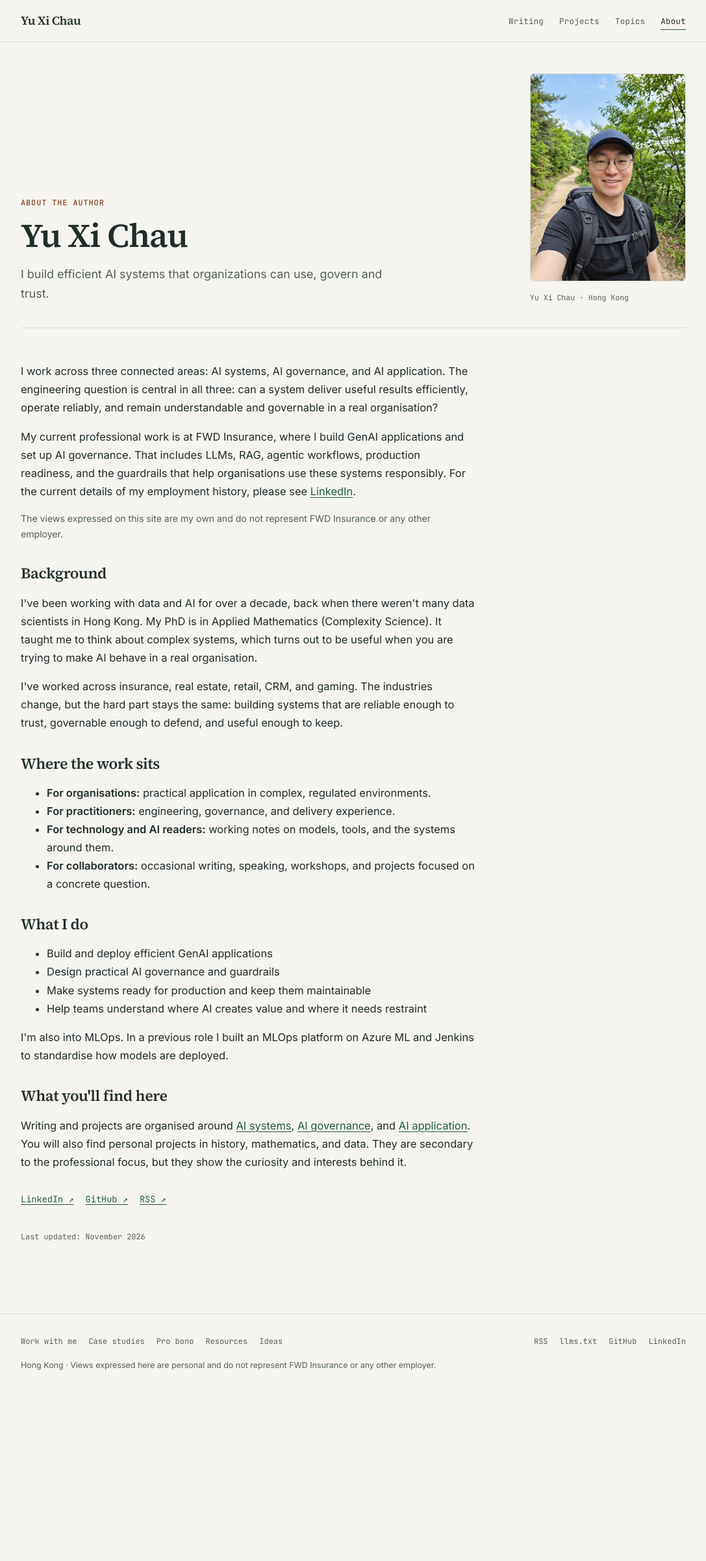
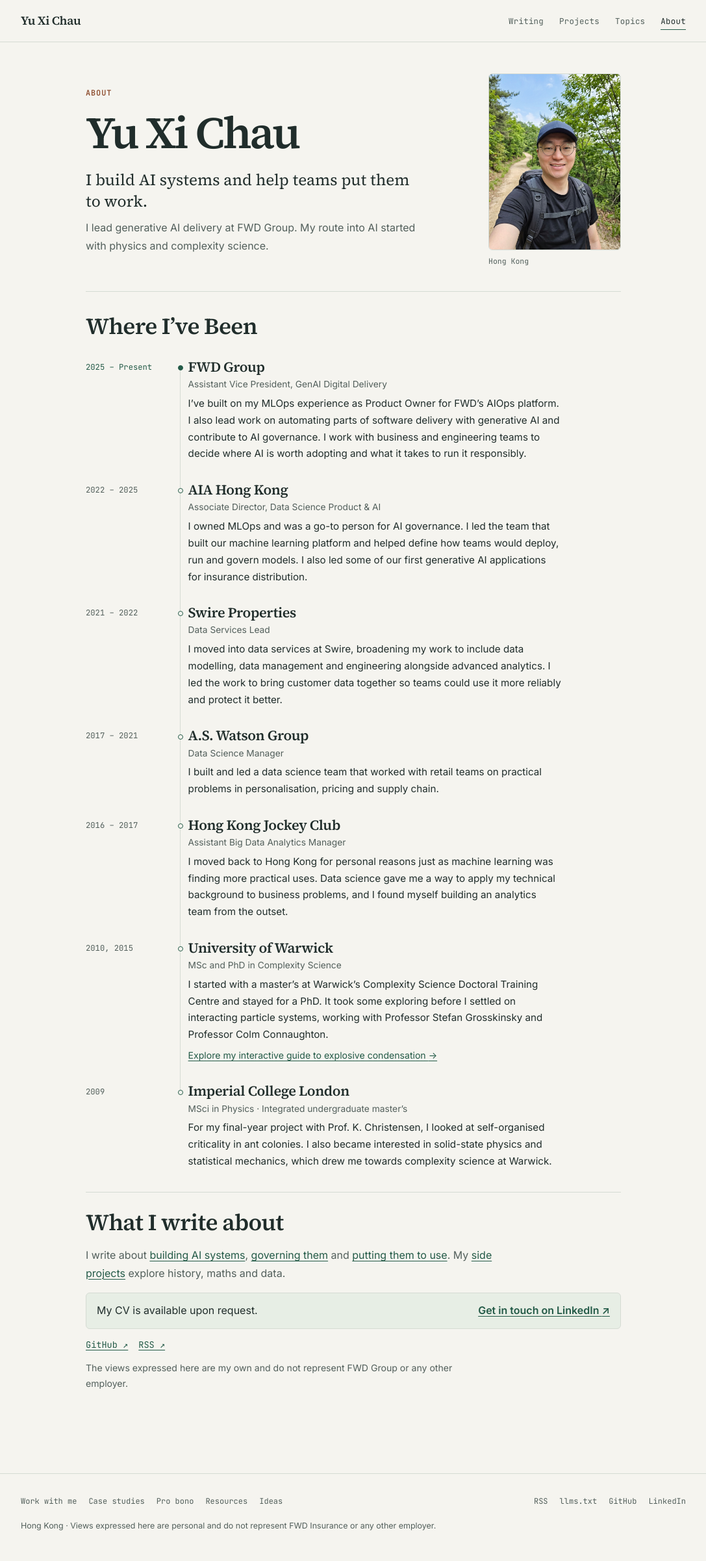
Before and after one commit to yuxichau/yuxichau, a Jekyll site: the page built from _pages/about.md, in a window 1280 px wide. Shown: the whole page at 65% size, without its empty margins (96-1183 px from the left). Built offline with Jekyll 4.4.1, drawn with Linux system fonts in a browser that asks for light colours; before the commit the page ends 2155 px from its top, so only the background shows below that.

Commit message:
Publish About career and education timeline

```diff
--- a/_pages/about.md
+++ b/_pages/about.md
@@ -2,33 +2,91 @@
 layout: default
 title: About
 seo_title: About Yu Xi Chau | Systems Journal
-description: About Yu Xi Chau, who builds efficient AI systems that organizations can use, govern and trust.
+description: Yu Xi Chau’s background in AI delivery, data science, physics and complexity science.
 permalink: /about/
 ---
 <div class="sj-about">
   <div class="sj-about-intro">
-    <div>
-      <p class="sj-kicker">About the author</p>
+    <div class="sj-about-heading">
+      <p class="sj-kicker">About</p>
       <h1>Yu Xi Chau</h1>
-      <p class="sj-about-lede">I build efficient AI systems that organizations can use, govern and trust.</p>
     </div>
-    <figure class="sj-about-portrait"><img src="{{ '/assets/images/bio-photo-20260912.png' | relative_url }}" alt="Yu Xi Chau" width="768" height="1024"><figcaption>Yu Xi Chau · Hong Kong</figcaption></figure>
+    <figure class="sj-about-portrait"><img src="{{ '/assets/images/bio-photo-20260912.png' | relative_url }}" alt="Portrait of Yu Xi Chau" width="768" height="1024"><figcaption>Hong Kong</figcaption></figure>
+    <div class="sj-about-summary">
+      <p class="sj-about-lede">I build AI systems and help teams put them to work.</p>
+      <p>I lead generative AI delivery at FWD Group. My route into AI started with physics and complexity science.</p>
+    </div>
   </div>
-  <div class="sj-about-body">
-    <p>I work across three connected areas: AI systems, AI governance, and AI application. The engineering question is central in all three: can a system deliver useful results efficiently, operate reliably, and remain understandable and governable in a real organisation?</p>
-    <p>My current professional work is at FWD Insurance, where I build GenAI applications and set up AI governance. That includes LLMs, RAG, agentic workflows, production readiness, and the guardrails that help organisations use these systems responsibly. For the current details of my employment history, please see <a href="https://www.linkedin.com/in/yuxichau/">LinkedIn</a>.</p>
-    <p class="sj-disclaimer">The views expressed on this site are my own and do not represent FWD Insurance or any other employer.</p>
-    <h2>Background</h2>
-    <p>I've been working with data and AI for over a decade, back when there weren't many data scientists in Hong Kong. My PhD is in Applied Mathematics (Complexity Science). It taught me to think about complex systems, which turns out to be useful when you are trying to make AI behave in a real organisation.</p>
-    <p>I've worked across insurance, real estate, retail, CRM, and gaming. The industries change, but the hard part stays the same: building systems that are reliable enough to trust, governable enough to defend, and useful enough to keep.</p>
-    <h2>Where the work sits</h2>
-    <ul><li><strong>For organisations:</strong> practical application in complex, regulated environments.</li><li><strong>For practitioners:</strong> engineering, governance, and delivery experience.</li><li><strong>For technology and AI readers:</strong> working notes on models, tools, and the systems around them.</li><li><strong>For collaborators:</strong> occasional writing, speaking, workshops, and projects focused on a concrete question.</li></ul>
-    <h2>What I do</h2>
-    <ul><li>Build and deploy efficient GenAI applications</li><li>Design practical AI governance and guardrails</li><li>Make systems ready for production and keep them maintainable</li><li>Help teams understand where AI creates value and where it needs restraint</li></ul>
-    <p>I'm also into MLOps. In a previous role I built an MLOps platform on Azure ML and Jenkins to standardise how models are deployed.</p>
-    <h2>What you'll find here</h2>
-    <p>Writing and projects are organised around <a href="{{ '/topics/ai-systems/' | relative_url }}">AI systems</a>, <a href="{{ '/topics/ai-governance/' | relative_url }}">AI governance</a>, and <a href="{{ '/topics/ai-application/' | relative_url }}">AI application</a>. You will also find personal projects in history, mathematics, and data. They are secondary to the professional focus, but they show the curiosity and interests behind it.</p>
-    <p class="sj-about-links"><a href="https://www.linkedin.com/in/yuxichau/">LinkedIn ↗</a><a href="https://github.com/yuxichau">GitHub ↗</a><a href="{{ '/feed.xml' | relative_url }}">RSS ↗</a></p>
-    <p class="sj-about-updated">Last updated: {{ 'now' | date: "%B %Y" }}</p>
-  </div>
+  <section class="sj-about-journey" aria-labelledby="journey">
+    <h2 id="journey">Where I’ve Been</h2>
+    <ol class="sj-about-timeline" role="list">
+      <li class="sj-about-current">
+        <p class="sj-about-date"><time datetime="2025">2025</time> – Present</p>
+        <div>
+          <h3>FWD Group</h3>
+          <p class="sj-about-role">Assistant Vice President, GenAI Digital Delivery</p>
+          <p class="sj-about-detail">I’ve built on my MLOps experience as Product Owner for FWD’s AIOps platform. I also lead work on automating parts of software delivery with generative AI and contribute to AI governance. I work with business and engineering teams to decide where AI is worth adopting and what it takes to run it responsibly.</p>
+        </div>
+      </li>
+      <li>
+        <p class="sj-about-date"><time datetime="2022">2022</time> – <time datetime="2025">2025</time></p>
+        <div>
+          <h3>AIA Hong Kong</h3>
+          <p class="sj-about-role">Associate Director, Data Science Product &amp; AI</p>
+          <p class="sj-about-detail">I owned MLOps and was a go-to person for AI governance. I led the team that built our machine learning platform and helped define how teams would deploy, run and govern models. I also led some of our first generative AI applications for insurance distribution.</p>
+        </div>
+      </li>
+      <li>
+        <p class="sj-about-date"><time datetime="2021">2021</time> – <time datetime="2022">2022</time></p>
+        <div>
+          <h3>Swire Properties</h3>
+          <p class="sj-about-role">Data Services Lead</p>
+          <p class="sj-about-detail">I moved into data services at Swire, broadening my work to include data modelling, data management and engineering alongside advanced analytics. I led the work to bring customer data together so teams could use it more reliably and protect it better.</p>
+        </div>
+      </li>
+      <li>
+        <p class="sj-about-date"><time datetime="2017">2017</time> – <time datetime="2021">2021</time></p>
+        <div>
+          <h3>A.S. Watson Group</h3>
+          <p class="sj-about-role">Data Science Manager</p>
+          <p class="sj-about-detail">I built and led a data science team that worked with retail teams on practical problems in personalisation, pricing and supply chain.</p>
+        </div>
+      </li>
+      <li>
+        <p class="sj-about-date"><time datetime="2016">2016</time> – <time datetime="2017">2017</time></p>
+        <div>
+          <h3>Hong Kong Jockey Club</h3>
+          <p class="sj-about-role">Assistant Big Data Analytics Manager</p>
+          <p class="sj-about-detail">I moved back to Hong Kong for personal reasons just as machine learning was finding more practical uses. Data science gave me a way to apply my technical background to business problems, and I found myself building an analytics team from the outset.</p>
+        </div>
+      </li>
+      <li>
+        <p class="sj-about-date"><time datetime="2010">2010</time>, <time datetime="2015">2015</time></p>
+        <div>
+          <h3>University of Warwick</h3>
+          <p class="sj-about-role">MSc and PhD in Complexity Science</p>
+          <p class="sj-about-detail">I started with a master’s at Warwick’s Complexity Science Doctoral Training Centre and stayed for a PhD. It took some exploring before I settled on interacting particle systems, working with Professor Stefan Grosskinsky and Professor Colm Connaughton.</p>
+          <a class="sj-about-project" href="{{ '/projects/explosive-condensation/' | relative_url }}">Explore my interactive guide to explosive condensation <span aria-hidden="true">→</span></a>
+        </div>
+      </li>
+      <li>
+        <p class="sj-about-date"><time datetime="2009">2009</time></p>
+        <div>
+          <h3>Imperial College London</h3>
+          <p class="sj-about-role">MSci in Physics · Integrated undergraduate master’s</p>
+          <p class="sj-about-detail">For my final-year project with Prof. K. Christensen, I looked at self-organised criticality in ant colonies. I also became interested in solid-state physics and statistical mechanics, which drew me towards complexity science at Warwick.</p>
+        </div>
+      </li>
+    </ol>
+  </section>
+  <section class="sj-about-elsewhere" aria-labelledby="about-writing">
+    <h2 id="about-writing">What I write about</h2>
+    <p>I write about <a href="{{ '/topics/ai-systems/' | relative_url }}">building AI systems</a>, <a href="{{ '/topics/ai-governance/' | relative_url }}">governing them</a> and <a href="{{ '/topics/ai-application/' | relative_url }}">putting them to use</a>. My <a href="{{ '/projects/' | relative_url }}">side projects</a> explore history, maths and data.</p>
+    <div class="sj-about-contact">
+      <p>My CV is available upon request.</p>
+      <a href="https://www.linkedin.com/in/yuxichau/">Get in touch on LinkedIn <span aria-hidden="true">↗</span></a>
+    </div>
+    <p class="sj-about-links"><a href="https://github.com/yuxichau">GitHub ↗</a><a href="{{ '/feed.xml' | relative_url }}">RSS ↗</a></p>
+    <p class="sj-disclaimer">The views expressed here are my own and do not represent FWD Group or any other employer.</p>
+  </section>
 </div>
--- a/_sass/_pages.scss
+++ b/_sass/_pages.scss
@@ -278,19 +278,21 @@
 
 /* About page */
 .sj-about {
-  max-width: var(--sj-wide);
+  max-width: 55rem;
   margin: 0 auto;
   padding: 3rem 28px 1rem;
 }
 
 .sj-about-intro {
   display: grid;
-  grid-template-columns: 1.5fr 240px;
-  gap: 56px;
-  align-items: end;
+  grid-template-columns: minmax(0, 1fr) auto;
+  gap: 1rem clamp(1.25rem, 6vw, 4.5rem);
+  align-items: center;
   padding-bottom: 2.25rem;
   border-bottom: 1px solid var(--sj-line);
 }
+
+.sj-about-heading { align-self: end; }
 
 .sj-kicker {
   font-family: var(--sj-mono);
@@ -303,22 +305,40 @@
 }
 
 .sj-about h1 {
-  font-size: clamp(2.2rem, 4.5vw, 3.2rem);
-  margin: 0 0 0.85rem;
+  font-size: clamp(2.4rem, 8vw, 4.3rem);
+  letter-spacing: -0.045em;
+  margin: 0;
+}
+
+.sj-about-summary {
+  align-self: start;
+  max-width: 32rem;
+  color: var(--sj-muted);
+}
+
+.sj-about-summary p {
+  margin: 0;
+  text-wrap: pretty;
+}
+
+.sj-about-summary p + p {
+  margin-top: 0.65rem;
 }
 
 .sj-about-lede {
-  margin: 0;
-  font-size: 1.12rem;
-  color: var(--sj-muted);
-  max-width: 560px;
+  font: clamp(1.22rem, 2.8vw, 1.52rem)/1.35 var(--sj-serif);
+  color: var(--sj-ink);
 }
 
 .sj-about-portrait {
   margin: 0;
+  grid-column: 2;
+  grid-row: 1 / span 2;
+  width: clamp(8.5rem, 22vw, 12.75rem);
 }
 
 .sj-about-portrait img {
+  display: block;
   width: 100%;
   aspect-ratio: 3 / 4;
   object-fit: cover;
@@ -334,31 +354,111 @@
   color: var(--sj-muted);
 }
 
-.sj-about-body {
-  max-width: var(--sj-measure);
-  padding-top: 2.25rem;
-  font-size: 1.03rem;
+.sj-about-journey {
+  padding-block: 2rem 2.15rem;
 }
 
-.sj-about-body h2 {
-  font-size: 1.45rem;
-  margin: 2.2rem 0 0.7rem;
+.sj-about h2 {
+  font-size: clamp(1.7rem, 4vw, 2.2rem);
+  margin: 0;
 }
+
+.sj-about-timeline {
+  --date-width: 8.3rem;
+  --timeline-gap: 1.55rem;
+  --marker-top: 1.55rem;
+  --rail-offset: calc(var(--date-width) + var(--timeline-gap) / 2);
+  list-style: none;
+  margin: 1.15rem 0 0;
+  padding: 0;
+}
+
+.sj-about-timeline li {
+  display: grid;
+  grid-template-columns: var(--date-width) minmax(0, 1fr);
+  column-gap: var(--timeline-gap);
+  position: relative;
+  padding-block: 0.65rem 1.2rem;
+}
+
+.sj-about-timeline li::before,
+.sj-about-timeline li::after {
+  content: "";
+  position: absolute;
+}
+
+.sj-about-timeline li::before {
+  inset-inline-start: var(--rail-offset);
+  inset-block: 0;
+  border-inline-start: 1px solid var(--sj-line);
+}
+
+.sj-about-timeline li::after {
+  inset-inline-start: calc(var(--rail-offset) - 0.25rem + 0.5px);
+  inset-block-start: calc(var(--marker-top) - 0.25rem);
+  width: 0.5rem;
+  height: 0.5rem;
+  border: 1px solid var(--sj-green);
+  border-radius: 50%;
+  background: var(--sj-bg);
+}
+
+.sj-about-timeline li:first-child::before { inset-block-start: var(--marker-top); }
+.sj-about-timeline li:last-child { padding-block-end: 0; }
+.sj-about-timeline li:last-child::before { inset-block-end: auto; height: var(--marker-top); }
+.sj-about-timeline .sj-about-current::after { background: var(--sj-green); }
+.sj-about-timeline .sj-about-current .sj-about-date { color: var(--sj-green); }
+
+.sj-about-date {
+  padding-top: 0.27rem;
+  font: 0.76rem/1.5 var(--sj-mono);
+  color: var(--sj-muted);
+}
+
+.sj-about-timeline h3 { font-size: 1.35rem; margin: 0; }
+.sj-about-timeline p { margin: 0; }
+.sj-about-timeline .sj-about-role { color: var(--sj-muted); font-size: 0.86rem; margin-block: 0.16rem 0.27rem; }
+.sj-about-detail { max-width: 60ch; font-size: 0.95rem; text-wrap: pretty; }
+.sj-about-project { display: inline-block; margin-top: 0.4rem; font-size: 0.88rem; }
+
+.sj-about-elsewhere {
+  border-top: 1px solid var(--sj-line);
+  padding-block: 1.55rem 1rem;
+}
+
+.sj-about-elsewhere > p { color: var(--sj-muted); max-width: 66ch; }
+
+.sj-about-contact {
+  display: flex;
+  flex-wrap: wrap;
+  justify-content: space-between;
+  align-items: baseline;
+  gap: 0.3rem 1rem;
+  padding: 0.85rem 1rem;
+  background: var(--sj-soft);
+  border: 1px solid var(--sj-line);
+  border-radius: var(--sj-radius);
+}
+
+.sj-about-contact p { margin: 0; }
+.sj-about-contact a { font-weight: 600; }
 
 .sj-about-links {
   display: flex;
   flex-wrap: wrap;
-  gap: 18px;
-  margin-top: 2rem;
-  font-family: var(--sj-mono);
-  font-size: 0.85rem;
+  gap: 1rem;
+  font: 0.85rem/1.5 var(--sj-mono);
 }
 
-.sj-about-updated {
-  font-family: var(--sj-mono);
-  font-size: 0.74rem;
-  color: var(--sj-muted);
-  margin-top: 2.25rem;
+@media (max-width: 37rem) {
+  .sj-about-intro { gap: 0.8rem 1rem; }
+  .sj-about-heading { align-self: center; }
+  .sj-about-summary { grid-column: 1 / -1; }
+  .sj-about-portrait { grid-row: 1; width: clamp(5.2rem, 23vw, 8rem); }
+  .sj-about-timeline { --date-width: 0.8rem; --timeline-gap: 0.75rem; --marker-top: 1.18rem; }
+  .sj-about-timeline li { row-gap: 0.35rem; }
+  .sj-about-timeline li > * { grid-column: 2; }
+  .sj-about-timeline .sj-about-date { padding-top: 0; }
 }
 
 @media (max-width: 720px) {
@@ -368,14 +468,9 @@
   }
 
   .sj-projects-grid,
-  .sj-post-nav,
-  .sj-about-intro {
+  .sj-post-nav {
     grid-template-columns: 1fr;
     gap: 18px;
-  }
-
-  .sj-about-portrait {
-    max-width: 180px;
   }
 
   .sj-archive-row {
```
